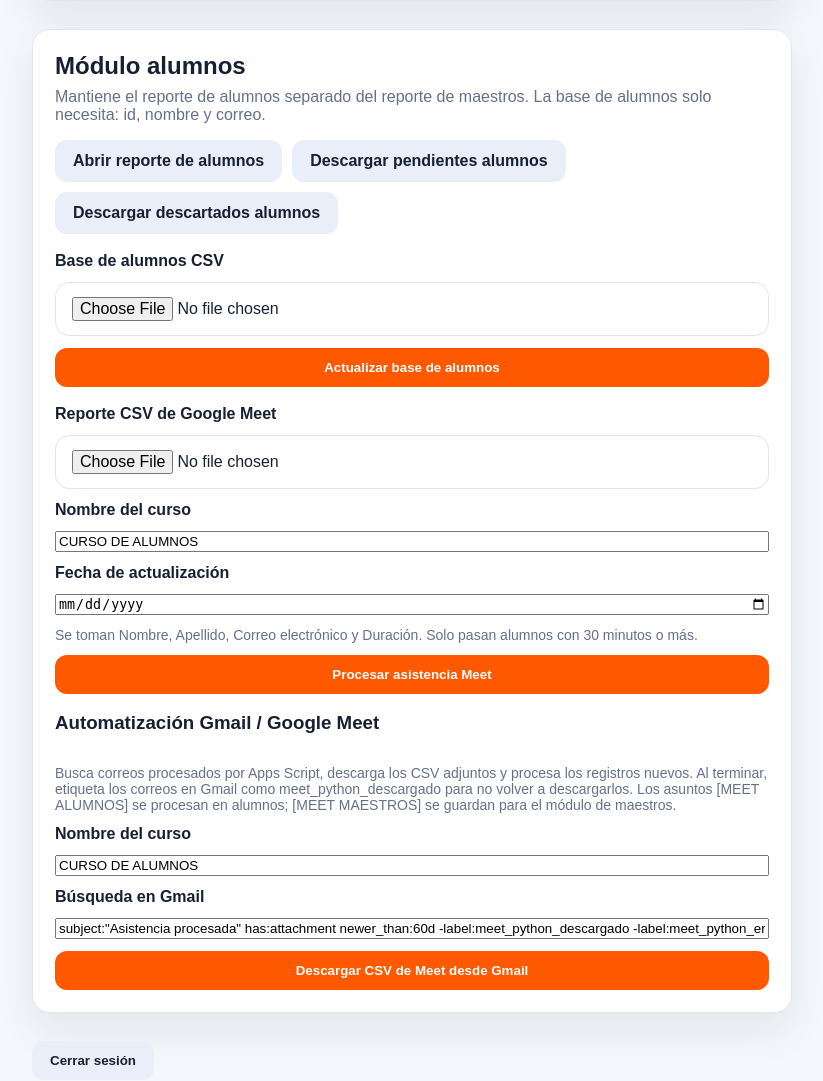
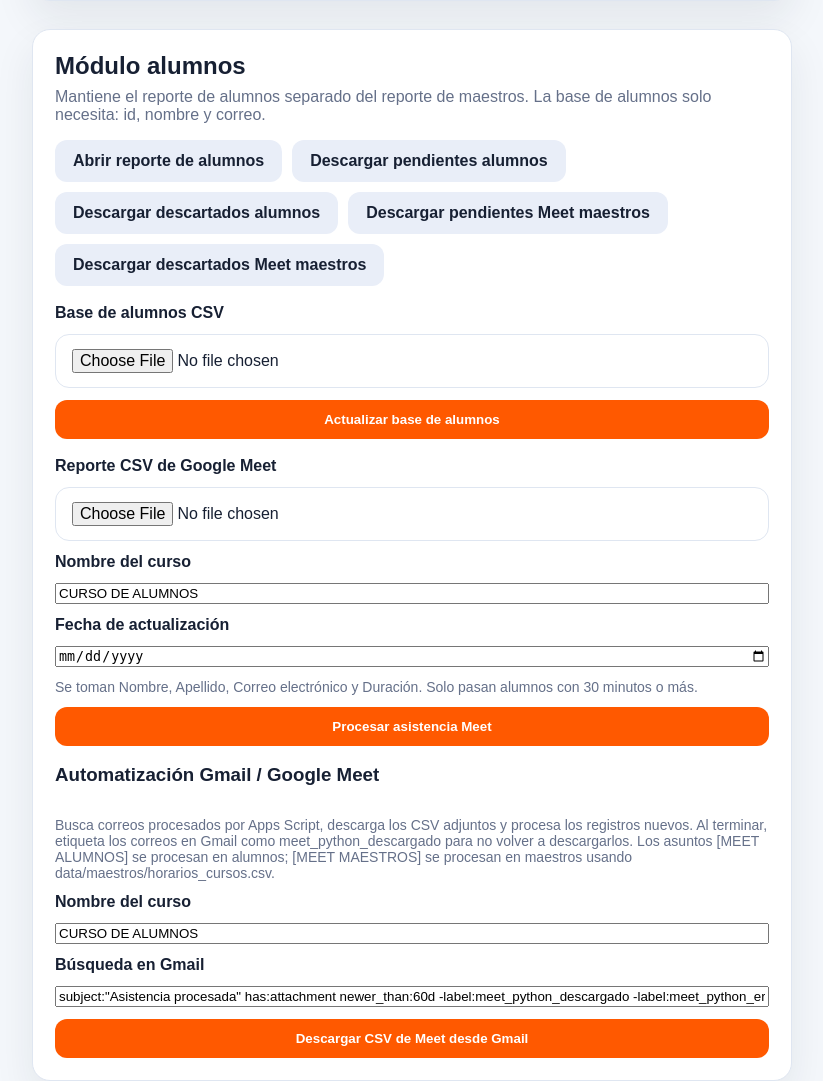
Before and after one commit to renauds25/reporte-canvas, a Flask app: page /admin/panel in a window 1280 px wide. Shown: the part 1983-3064 px from the top of the page, without its empty margins (228-1051 px from the left). Run offline with Flask 3, Linux system fonts and the light colour scheme; the visitor is signed in with stand-in values (Sample User, id 1); parts of the project's set-up code (start-up, migrations or seed data) failed here and were passed over.

Commit message:
Procesar Meet de maestros con horarios

```diff
--- a/app.py
+++ b/app.py
@@ -38,6 +38,9 @@ ALUMNOS_MEET_PROCESADOS_PATH = ALUMNOS_DATA_DIR / "meet_descargados.csv"
 
 MAESTROS_DATA_DIR = DATA_DIR / "maestros"
 MAESTROS_INSUMOS_MEET_DIR = MAESTROS_DATA_DIR / "insumos_meet"
+MAESTROS_HORARIOS_PATH = MAESTROS_DATA_DIR / "horarios_cursos.csv"
+MAESTROS_PENDIENTES_MEET_PATH = MAESTROS_DATA_DIR / "pendientes_revision_meet.csv"
+MAESTROS_DESCARTADOS_MEET_PATH = MAESTROS_DATA_DIR / "descartados_menos_30_min_meet.csv"
 
 GOOGLE_CREDENTIALS_PATH = BASE_DIR / os.getenv("GOOGLE_CREDENTIALS_FILE", "credentials.json")
 GOOGLE_TOKEN_PATH = BASE_DIR / os.getenv("GOOGLE_TOKEN_FILE", "token_gmail.json")
@@ -82,7 +85,9 @@ MODALIDADES = MODALIDADES_OFICIALES
 ALUMNOS_CURSO_OFICIAL = os.getenv("ALUMNOS_CURSO_OFICIAL", "CURSO DE ALUMNOS")
 ALUMNOS_CURSOS_OFICIALES = [ALUMNOS_CURSO_OFICIAL]
 ALUMNOS_MODALIDADES = ["A distancia"]
-ALUMNOS_MINUTOS_MINIMOS = int(os.getenv("ALUMNOS_MINUTOS_MINIMOS", "5"))
+ALUMNOS_MINUTOS_MINIMOS = int(os.getenv("ALUMNOS_MINUTOS_MINIMOS", "30"))
+MAESTROS_MINUTOS_MINIMOS = int(os.getenv("MAESTROS_MINUTOS_MINIMOS", "5"))
+MAESTROS_HORARIOS_TOLERANCIA_MINUTOS = int(os.getenv("MAESTROS_HORARIOS_TOLERANCIA_MINUTOS", "15"))
 
 
 class MeetAutomationError(RuntimeError):
@@ -229,6 +234,16 @@ def normalize_meet_row(row: dict[str, str]) -> dict[str, str]:
             row,
             "duracion", "Duración", "duracion total", "Duración total",
             "duracion total minutos", "Duración total minutos", "duration", "duration minutes",
+        ),
+        "hora_unio": get_value(
+            row,
+            "hora a la que se unio", "Hora a la que se unió", "hora a la que se unió",
+            "hora de entrada", "hora entrada", "join time", "joined", "time joined",
+        ),
+        "hora_salio": get_value(
+            row,
+            "hora a la que salio", "Hora a la que salió", "hora a la que se salió",
+            "hora de salida", "hora salida", "leave time", "left", "time left",
         ),
         "fecha_actualizacion": get_value(row, "fecha_actualizacion", "fecha", "Fecha", "date"),
     }
@@ -449,6 +464,227 @@ def parse_meet_subject_date(subject: str, fallback_timestamp_ms: str | None = No
     return format_date_label()
 
 
+
+def parse_time_value(value: Any) -> tuple[int, int] | None:
+    text = clean(value).lower()
+
+    if not text:
+        return None
+
+    text = text.replace(".", " ").replace("_", " ")
+    text = re.sub(r"\s+", " ", text).strip()
+    text = text.replace("p m", "pm").replace("a m", "am")
+
+    match = re.search(r"(\d{1,2})\s*[: ]\s*(\d{2})\s*(am|pm)?", text, flags=re.IGNORECASE)
+    if not match:
+        match = re.search(r"^(\d{1,2})\s*(am|pm)$", text, flags=re.IGNORECASE)
+        if not match:
+            return None
+        hour = int(match.group(1))
+        minute = 0
+        meridian = match.group(2)
+    else:
+        hour = int(match.group(1))
+        minute = int(match.group(2))
+        meridian = match.group(3)
+
+    if meridian:
+        meridian = meridian.lower()
+        if meridian == "pm" and hour < 12:
+            hour += 12
+        if meridian == "am" and hour == 12:
+            hour = 0
+
+    if 0 <= hour <= 23 and 0 <= minute <= 59:
+        return hour, minute
+
+    return None
+
+
+def parse_meet_subject_datetime(subject: str, fallback_timestamp_ms: str | None = None) -> datetime | None:
+    subject = repair_mojibake(subject)
+    normalized_subject = subject.replace("_", " ").replace("-", " ")
+    month_map = {
+        "ene": 1, "enero": 1,
+        "feb": 2, "febrero": 2,
+        "mar": 3, "marzo": 3,
+        "abr": 4, "abril": 4,
+        "may": 5, "mayo": 5,
+        "jun": 6, "junio": 6,
+        "jul": 7, "julio": 7,
+        "ago": 8, "agosto": 8,
+        "sep": 9, "sept": 9, "septiembre": 9,
+        "oct": 10, "octubre": 10,
+        "nov": 11, "noviembre": 11,
+        "dic": 12, "diciembre": 12,
+    }
+
+    match = re.search(
+        r"(\d{1,2})\s+([a-záéíóúñ]{3,12})\s+(\d{4})(?:.*?(\d{1,2})\s*[: ]\s*(\d{2})\s*(am|pm)?)?",
+        normalized_subject,
+        flags=re.IGNORECASE,
+    )
+
+    if match:
+        day = int(match.group(1))
+        month_text = norm(match.group(2))
+        year = int(match.group(3))
+        month = month_map.get(month_text)
+        if month:
+            hour = int(match.group(4) or 0)
+            minute = int(match.group(5) or 0)
+            meridian = (match.group(6) or "").lower()
+            if meridian == "pm" and hour < 12:
+                hour += 12
+            if meridian == "am" and hour == 12:
+                hour = 0
+            return datetime(year, month, day, hour, minute)
+
+    if fallback_timestamp_ms:
+        try:
+            mexico_tz = ZoneInfo("America/Mexico_City")
+            timestamp = int(fallback_timestamp_ms) / 1000
+            return datetime.fromtimestamp(timestamp, tz=timezone.utc).astimezone(mexico_tz).replace(tzinfo=None)
+        except (TypeError, ValueError):
+            pass
+
+    return None
+
+
+def parse_date_value(value: Any) -> datetime | None:
+    value = clean(value)
+
+    if not value:
+        return None
+
+    for fmt in ("%Y-%m-%d", "%d/%m/%Y", "%d-%m-%Y", "%Y/%m/%d"):
+        try:
+            return datetime.strptime(value, fmt)
+        except ValueError:
+            continue
+
+    return None
+
+
+def canonicalize_maestro_course(value: Any) -> str:
+    text = clean(value)
+    text_norm = norm(text)
+
+    if not text_norm:
+        return ""
+
+    for official in CURSOS_OFICIALES:
+        if norm(official) == text_norm:
+            return official
+
+    for index, official in enumerate(CURSOS_OFICIALES, start=1):
+        if f"canvas {index}" in text_norm or f"canvas{index}" in text_norm or f"curso {index}" in text_norm:
+            return official
+
+    if "introduccion" in text_norm or "apuntes" in text_norm:
+        return CURSOS_OFICIALES[0]
+    if "tareas" in text_norm and "speedgrader" in text_norm:
+        return CURSOS_OFICIALES[1]
+    if "grupos" in text_norm or "equipos" in text_norm:
+        return CURSOS_OFICIALES[2]
+    if "rubrica" in text_norm or "rubricas" in text_norm:
+        return CURSOS_OFICIALES[3]
+    if "foro" in text_norm or "foros" in text_norm or "discusion" in text_norm:
+        return CURSOS_OFICIALES[4]
+    if "examen" in text_norm or "examenes" in text_norm:
+        return CURSOS_OFICIALES[5]
+
+    return text
+
+
+def read_maestros_horarios() -> list[dict[str, Any]]:
+    if not MAESTROS_HORARIOS_PATH.exists():
+        return []
+
+    horarios: list[dict[str, Any]] = []
+    with MAESTROS_HORARIOS_PATH.open("r", encoding="utf-8-sig", newline="") as file:
+        reader = csv.DictReader(file)
+        for row in reader:
+            curso = canonicalize_maestro_course(get_value(row, "curso", "Curso"))
+            modalidad = get_value(row, "modalidad", "Modalidad") or "A distancia"
+            fecha_raw = get_value(row, "fecha", "Fecha")
+            hora_inicio_raw = get_value(row, "hora_inicio", "hora inicio", "Hora inicio", "inicio")
+            hora_fin_raw = get_value(row, "hora_fin", "hora fin", "Hora fin", "fin")
+            fecha_dt = parse_date_value(fecha_raw)
+            hora_inicio = parse_time_value(hora_inicio_raw)
+            hora_fin = parse_time_value(hora_fin_raw)
+
+            if not curso or not fecha_dt or not hora_inicio or not hora_fin:
+                continue
+
+            inicio_minutos = hora_inicio[0] * 60 + hora_inicio[1]
+            fin_minutos = hora_fin[0] * 60 + hora_fin[1]
+
+            horarios.append({
+                "curso": curso,
+                "modalidad": normalizar_modalidad_simple(modalidad),
+                "fecha": fecha_dt.date(),
+                "fecha_label": fecha_dt.strftime("%d/%m/%Y"),
+                "hora_inicio": hora_inicio_raw,
+                "hora_fin": hora_fin_raw,
+                "inicio_minutos": inicio_minutos,
+                "fin_minutos": fin_minutos,
+            })
+
+    return horarios
+
+
+def normalizar_modalidad_simple(value: Any) -> str:
+    text_norm = norm(value)
+    if "presencial" in text_norm:
+        return "Presencial"
+    if "linea" in text_norm or "online" in text_norm or "virtual" in text_norm:
+        return "En línea"
+    if "distancia" in text_norm or "zoom" in text_norm or "meet" in text_norm or "remoto" in text_norm:
+        return "A distancia"
+    return clean(value) or "A distancia"
+
+
+def buscar_horario_maestro(
+    horarios: list[dict[str, Any]],
+    fecha_reunion: datetime | None,
+    hora_participante: str = "",
+) -> dict[str, Any] | None:
+    if not horarios or not fecha_reunion:
+        return None
+
+    fecha = fecha_reunion.date()
+    hora = parse_time_value(hora_participante)
+    minutos = None
+
+    if hora:
+        minutos = hora[0] * 60 + hora[1]
+    elif fecha_reunion.hour or fecha_reunion.minute:
+        minutos = fecha_reunion.hour * 60 + fecha_reunion.minute
+
+    candidatos_fecha = [horario for horario in horarios if horario["fecha"] == fecha]
+
+    if not candidatos_fecha:
+        return None
+
+    if minutos is None:
+        return candidatos_fecha[0] if len(candidatos_fecha) == 1 else None
+
+    tolerancia = MAESTROS_HORARIOS_TOLERANCIA_MINUTOS
+    candidatos_hora = [
+        horario
+        for horario in candidatos_fecha
+        if (horario["inicio_minutos"] - tolerancia) <= minutos <= (horario["fin_minutos"] + tolerancia)
+    ]
+
+    if candidatos_hora:
+        return sorted(
+            candidatos_hora,
+            key=lambda horario: abs(minutos - horario["inicio_minutos"]),
+        )[0]
+
+    return None
+
 def safe_download_filename(prefix: str, original_name: str) -> str:
     original_name = original_name or "asistencia_meet.csv"
     if not original_name.lower().endswith(".csv"):
@@ -640,7 +876,7 @@ def download_meet_reports_from_gmail(
 
     processed = read_processed_meet_records()
     downloaded_alumnos_files: list[tuple[Path, str]] = []
-    downloaded_maestros_files: list[Path] = []
+    downloaded_maestros_files: list[tuple[Path, str, str]] = []
     processed_rows: list[dict[str, Any]] = []
     skipped = 0
     sin_csv = 0
@@ -708,7 +944,7 @@ def download_meet_reports_from_gmail(
                 if tipo == "alumnos":
                     downloaded_alumnos_files.append((destination, fecha_reunion))
                 else:
-                    downloaded_maestros_files.append(destination)
+                    downloaded_maestros_files.append((destination, fecha_reunion, subject))
 
                 processed_rows.append({
                     "mensaje_id": message_id,
@@ -796,7 +1032,7 @@ def download_meet_reports_from_gmail(
             if tipo == "alumnos":
                 downloaded_alumnos_files.append((destination, fecha_reunion))
             else:
-                downloaded_maestros_files.append(destination)
+                downloaded_maestros_files.append((destination, fecha_reunion, subject))
 
             processed_rows.append({
                 "mensaje_id": message_id,
@@ -831,6 +1067,23 @@ def download_meet_reports_from_gmail(
         "total_capacitaciones": len(read_capacitaciones(ALUMNOS_CAPACITACIONES_PATH)),
     }
 
+    archivos_maestros_pendientes = [
+        (path, parse_meet_subject_date(path.name), path.name)
+        for path in MAESTROS_INSUMOS_MEET_DIR.glob("*.csv")
+        if path.is_file() and path.parent.name != "procesados"
+    ]
+    maestros_source_files = downloaded_maestros_files + [
+        item for item in archivos_maestros_pendientes if item[0] not in {downloaded[0] for downloaded in downloaded_maestros_files}
+    ]
+
+    resultado_maestros = process_meet_maestros_csv_batch(maestros_source_files) if maestros_source_files else {
+        "procesados_maestros": 0,
+        "validos_maestros": 0,
+        "pendientes_maestros": 0,
+        "descartados_maestros": 0,
+        "total_capacitaciones_maestros": len(read_capacitaciones(CAPACITACIONES_PATH)),
+    }
+
     if GMAIL_MEET_MOVE_PROCESSED_FILES and downloaded_alumnos_files:
         moved_files = move_files_to_processed_folder([path for path, _ in downloaded_alumnos_files])
         archivos_movidos = len(moved_files)
@@ -847,6 +1100,7 @@ def download_meet_reports_from_gmail(
         "errores_drive": errores_drive,
         "omitidos_por_duplicado": skipped,
         **resultado_proceso,
+        **resultado_maestros,
     }
 
 
@@ -942,6 +1196,147 @@ def process_meet_csv_batch(
         "total_capacitaciones": len(all_rows),
     }
 
+
+
+def process_meet_maestros_csv_batch(
+    source_files: list[tuple[Path, str, str]],
+) -> dict[str, Any]:
+    if not source_files:
+        return {
+            "procesados_maestros": 0,
+            "validos_maestros": 0,
+            "pendientes_maestros": 0,
+            "descartados_maestros": 0,
+            "total_capacitaciones_maestros": len(read_capacitaciones(CAPACITACIONES_PATH)),
+        }
+
+    users = read_users(USUARIOS_PATH)
+    by_id, by_email, by_name = build_user_indexes(users)
+    horarios = read_maestros_horarios()
+    existing_rows = read_capacitaciones(CAPACITACIONES_PATH)
+
+    nuevos: list[dict[str, str]] = []
+    pendientes: list[dict[str, Any]] = []
+    descartados: list[dict[str, Any]] = []
+    processed_paths: list[Path] = []
+
+    for source_path, fecha_reunion_label, subject in source_files:
+        if not source_path.exists() or source_path.parent.name == "procesados":
+            continue
+
+        subject_for_date = subject or source_path.name
+        fecha_reunion_dt = parse_meet_subject_datetime(subject_for_date)
+        if not fecha_reunion_dt:
+            fecha_reunion_dt = parse_date_value(fecha_reunion_label)
+
+        fecha_default = format_date_label(fecha_reunion_dt.strftime("%d/%m/%Y") if fecha_reunion_dt else fecha_reunion_label)
+
+        try:
+            with source_path.open("r", encoding="utf-8-sig", newline="") as file:
+                reader = csv.DictReader(file)
+                for raw_row in reader:
+                    meet_row = normalize_meet_row(raw_row)
+                    nombre = clean(meet_row.get("nombre", "")).upper()
+                    correo = normalize_email(meet_row.get("correo", ""))
+                    duracion_texto = meet_row.get("duracion", "")
+                    minutos = parse_duration_minutes(duracion_texto)
+                    hora_unio = clean(meet_row.get("hora_unio", ""))
+                    fecha = format_date_label(meet_row.get("fecha_actualizacion") or fecha_default)
+                    horario = buscar_horario_maestro(horarios, fecha_reunion_dt, hora_unio)
+
+                    base_record = by_email.get(correo) if correo else None
+                    if not base_record and nombre:
+                        base_record = by_name.get(norm(nombre))
+
+                    registro_base = {
+                        "id": base_record.get("id", "") if base_record else "",
+                        "nombre": base_record.get("nombre", "") if base_record else nombre,
+                        "correo": base_record.get("correo", "") if base_record else correo,
+                        "carrera": base_record.get("carrera", "") if base_record else "No disponible",
+                        "division": base_record.get("division", "") if base_record else "No disponible",
+                        "curso": horario.get("curso", "") if horario else "",
+                        "modalidad": horario.get("modalidad", "A distancia") if horario else "A distancia",
+                        "fecha_actualizacion": horario.get("fecha_label", fecha) if horario else fecha,
+                        "duracion": duracion_texto,
+                        "minutos_num": "" if minutos is None else round(minutos, 2),
+                        "archivo_origen": source_path.name,
+                        "hora_unio": hora_unio,
+                    }
+
+                    if not correo:
+                        pendientes.append({**registro_base, "motivo": "sin_correo"})
+                        continue
+
+                    if not base_record:
+                        pendientes.append({**registro_base, "motivo": "correo_no_en_base_maestros"})
+                        continue
+
+                    if not horario:
+                        pendientes.append({**registro_base, "motivo": "sin_horario_curso"})
+                        continue
+
+                    if minutos is None:
+                        pendientes.append({**registro_base, "motivo": "duracion_no_valida"})
+                        continue
+
+                    if minutos < MAESTROS_MINUTOS_MINIMOS:
+                        descartados.append({**registro_base, "motivo": f"menos_de_{MAESTROS_MINUTOS_MINIMOS}_minutos"})
+                        continue
+
+                    nuevos.append({
+                        "id": base_record.get("id", ""),
+                        "nombre": base_record.get("nombre", "") or nombre,
+                        "correo": base_record.get("correo", "") or correo,
+                        "carrera": base_record.get("carrera", "") or "No disponible",
+                        "division": base_record.get("division", "") or "No disponible",
+                        "curso": horario["curso"],
+                        "modalidad": horario["modalidad"],
+                        "fecha_actualizacion": horario.get("fecha_label", fecha),
+                    })
+            processed_paths.append(source_path)
+        except UnicodeDecodeError:
+            pendientes.append({
+                "id": "",
+                "nombre": "",
+                "correo": "",
+                "carrera": "No disponible",
+                "division": "No disponible",
+                "curso": "",
+                "modalidad": "A distancia",
+                "fecha_actualizacion": fecha_default,
+                "duracion": "",
+                "minutos_num": "",
+                "archivo_origen": source_path.name,
+                "hora_unio": "",
+                "motivo": "csv_no_utf8",
+            })
+
+    all_rows = deduplicate_training_rows(existing_rows + nuevos)
+
+    write_csv(
+        CAPACITACIONES_PATH,
+        all_rows,
+        ["id", "nombre", "correo", "carrera", "division", "curso", "modalidad", "fecha_actualizacion"],
+    )
+
+    maestro_aux_headers = [
+        "id", "nombre", "correo", "carrera", "division", "curso", "modalidad",
+        "fecha_actualizacion", "duracion", "minutos_num", "archivo_origen", "hora_unio", "motivo",
+    ]
+
+    write_csv(MAESTROS_PENDIENTES_MEET_PATH, pendientes, maestro_aux_headers)
+    write_csv(MAESTROS_DESCARTADOS_MEET_PATH, descartados, maestro_aux_headers)
+
+    if GMAIL_MEET_MOVE_PROCESSED_FILES and processed_paths:
+        move_files_to_processed_folder(processed_paths)
+
+    return {
+        "procesados_maestros": len(nuevos) + len(pendientes) + len(descartados),
+        "validos_maestros": len(nuevos),
+        "pendientes_maestros": len(pendientes),
+        "descartados_maestros": len(descartados),
+        "total_capacitaciones_maestros": len(all_rows),
+    }
 
 def process_meet_csv(
     source_path: Path,
@@ -1512,6 +1907,7 @@ def descargar_meet_alumnos():
             "ok": True,
             "updated": "alumnos_meet_gmail",
             "resultado": resultado,
+            "reporte": admin_report_payload(),
             "reporte_alumnos": reporte_alumnos,
         })
 
@@ -1612,6 +2008,45 @@ def download_alumnos_descartados():
     return make_csv_response("alumnos_descartados_menos_30_min.csv", rows, headers)
 
 
+
+@app.get("/admin/download/maestros/meet-pendientes")
+@report_login_required
+@login_required
+def download_maestros_meet_pendientes():
+    headers = [
+        "id", "nombre", "correo", "carrera", "division", "curso", "modalidad",
+        "fecha_actualizacion", "duracion", "minutos_num", "archivo_origen", "hora_unio", "motivo",
+    ]
+
+    if not MAESTROS_PENDIENTES_MEET_PATH.exists():
+        return make_csv_response("maestros_meet_pendientes_revision.csv", [], headers)
+
+    with MAESTROS_PENDIENTES_MEET_PATH.open("r", encoding="utf-8-sig", newline="") as file:
+        reader = csv.DictReader(file)
+        rows = list(reader)
+
+    return make_csv_response("maestros_meet_pendientes_revision.csv", rows, headers)
+
+
+@app.get("/admin/download/maestros/meet-descartados")
+@report_login_required
+@login_required
+def download_maestros_meet_descartados():
+    headers = [
+        "id", "nombre", "correo", "carrera", "division", "curso", "modalidad",
+        "fecha_actualizacion", "duracion", "minutos_num", "archivo_origen", "hora_unio", "motivo",
+    ]
+
+    if not MAESTROS_DESCARTADOS_MEET_PATH.exists():
+        return make_csv_response("maestros_meet_descartados_menos_30_min.csv", [], headers)
+
+    with MAESTROS_DESCARTADOS_MEET_PATH.open("r", encoding="utf-8-sig", newline="") as file:
+        reader = csv.DictReader(file)
+        rows = list(reader)
+
+    return make_csv_response("maestros_meet_descartados_menos_30_min.csv", rows, headers)
+
+
 @app.post("/admin/logout")
 def logout():
     session.clear()
@@ -1622,5 +2057,7 @@ if __name__ == "__main__":
     DATA_DIR.mkdir(exist_ok=True)
     ALUMNOS_DATA_DIR.mkdir(exist_ok=True)
     ALUMNOS_INSUMOS_DIR.mkdir(exist_ok=True)
+    MAESTROS_DATA_DIR.mkdir(exist_ok=True)
+    MAESTROS_INSUMOS_MEET_DIR.mkdir(exist_ok=True)
     app.run(debug=True)
 #jlmh 22276
--- /dev/null
+++ b/data/maestros/descartados_menos_30_min_meet.csv
@@ -0,0 +1,2 @@
+id,nombre,correo,carrera,division,curso,modalidad,fecha_actualizacion,duracion,minutos_num,archivo_origen,hora_unio,motivo
+22276,JOSÉ LUIS MARTÍNEZ HERNÁNDEZ,jose.martinez09@iest.edu.mx,Licenciatura en Dirección y Administración de Empresas,Dirección de Ciencias Exactas,CANVAS 7. SUPER PRUEBA.,A distancia,02/07/2026,53 s,0.88,20260702_132048_meet_maestros_maestros_Registros_de_la_reunion__2_jul_2026_a_las_12_52_PM_CST.csv,12:55,menos_de_5_minutos
--- /dev/null
+++ b/data/maestros/insumos_meet/procesados/20260702_132048_meet_maestros_maestros_Registros_de_la_reunion__2_jul_2026_a_las_12_52_PM_CST.csv
@@ -0,0 +1,6 @@
+Nombre,Apellido,Correo electrónico,Duración,Hora a la que se unió,Hora a la que salió
+Roman,Del Angel Juarez,roman.delangel@iest.edu.mx,16 min,12:55,13:11
+Coordinación de Tecnología Educativa,IEST,cte@iest.edu.mx,19 min,12:52,13:11
+Jose Luis,Martinez,jose.martinez09@iest.edu.mx,53 s,12:55,12:56
+Renaud,Santos Rocha,renaud.santos@iest.edu.mx,19 min,12:52,13:11
+Juan Carlos,Seidller Ferniza,juan.seidller@iest.edu.mx,16 min,12:55,13:11
--- /dev/null
+++ b/data/maestros/pendientes_revision_meet.csv
@@ -0,0 +1,2 @@
+id,nombre,correo,carrera,division,curso,modalidad,fecha_actualizacion,duracion,minutos_num,archivo_origen,hora_unio,motivo
+,COORDINACIÓN DE TECNOLOGÍA EDUCATIVA IEST,cte@iest.edu.mx,No disponible,No disponible,CANVAS 7. SUPER PRUEBA.,A distancia,02/07/2026,19 min,19.0,20260702_132048_meet_maestros_maestros_Registros_de_la_reunion__2_jul_2026_a_las_12_52_PM_CST.csv,12:52,correo_no_en_base_maestros
--- a/data/usuarios.csv
+++ b/data/usuarios.csv
@@ -373,3 +373,5 @@ id,Nombre,Correo,Carrera,Dirección
 ,MARCO ANTONIO SEIDLLER,marco.seidller01@iest.edu.mx,,
 ,BELISARIO DOMINGUEZ,belisaro.dominguez@iest.edu.mx,,
 ,JULIO RODRIGUEZ,julio.rodriguez01@iest.edu.mx,,
+,Juan Carlos Seidller Ferniza,juan.seidller@iest.edu.mx,,
+,Roman Del Angel Juárez,roman.delangel@iest.edu.mx,,
--- a/templates/admin.html
+++ b/templates/admin.html
@@ -155,6 +155,8 @@
                     <a class="btn secondary" href="{{ url_for('alumnos') }}">Abrir reporte de alumnos</a>
                     <a class="btn secondary" href="/admin/download/alumnos/pendientes">Descargar pendientes alumnos</a>
                     <a class="btn secondary" href="/admin/download/alumnos/descartados">Descargar descartados alumnos</a>
+                    <a class="btn secondary" href="/admin/download/maestros/meet-pendientes">Descargar pendientes Meet maestros</a>
+                    <a class="btn secondary" href="/admin/download/maestros/meet-descartados">Descargar descartados Meet maestros</a>
                 </div>
 
                 <form method="post" action="/admin/upload/alumnos/usuarios" enctype="multipart/form-data" class="form admin-upload-form" data-upload-type="alumnos_usuarios">
@@ -179,7 +181,7 @@
 
                 <form method="post" action="/admin/alumnos/descargar-meet" class="form">
                     <h3>Automatización Gmail / Google Meet</h3>
-                    <p class="muted small-note">Busca correos procesados por Apps Script, descarga los CSV adjuntos y procesa los registros nuevos. Al terminar, etiqueta los correos en Gmail como meet_python_descargado para no volver a descargarlos. Los asuntos [MEET ALUMNOS] se procesan en alumnos; [MEET MAESTROS] se guardan para el módulo de maestros.</p>
+                    <p class="muted small-note">Busca correos procesados por Apps Script, descarga los CSV adjuntos y procesa los registros nuevos. Al terminar, etiqueta los correos en Gmail como meet_python_descargado para no volver a descargarlos. Los asuntos [MEET ALUMNOS] se procesan en alumnos; [MEET MAESTROS] se procesan en maestros usando data/maestros/horarios_cursos.csv.</p>
 
                     <label for="alumnosCursoGmail">Nombre del curso</label>
                     <input id="alumnosCursoGmail" name="curso" type="text" value="CURSO DE ALUMNOS" required>
```
Also changed, not shown: data/alumnos/meet_descargados.csv (+1 -0 lines), data/capacitaciones.csv, data/maestros/horarios_cursos.csv (line endings or trailing spaces), data/maestros/insumos_meet/procesados/20260701_183513_meet_maestros_maestros_Registros_de_la_reunion__1_jul_2026_a_las_6_22_PM_CST.csv (renamed from data/maestros/insumos_meet/20260701_183513_meet_maestros_maestros_Registros_de_la_reunion__1_jul_2026_a_las_6_22_PM_CST.csv), data/maestros/insumos_meet/procesados/20260701_184000_meet_maestros_maestros_Registros_de_la_reunion__1_jul_2026_a_las_6_22_PM_CST.csv (renamed from data/maestros/insumos_meet/20260701_184000_meet_maestros_maestros_Registros_de_la_reunion__1_jul_2026_a_las_6_22_PM_CST.csv), data/maestros/insumos_meet/procesados/20260701_185159_meet_maestros_maestros_Registros_de_la_reunion__1_jul_2026_a_las_6_22_PM_CST.csv (renamed from data/maestros/insumos_meet/20260701_185159_meet_maestros_maestros_Registros_de_la_reunion__1_jul_2026_a_las_6_22_PM_CST.csv), data/maestros/insumos_meet/procesados/20260702_123224_meet_maestros_maestros_Registros_de_la_reunion__1_jul_2026_a_las_6_51_PM_CST.csv (renamed from data/maestros/insumos_meet/20260702_123224_meet_maestros_maestros_Registros_de_la_reunion__1_jul_2026_a_las_6_51_PM_CST.csv).
